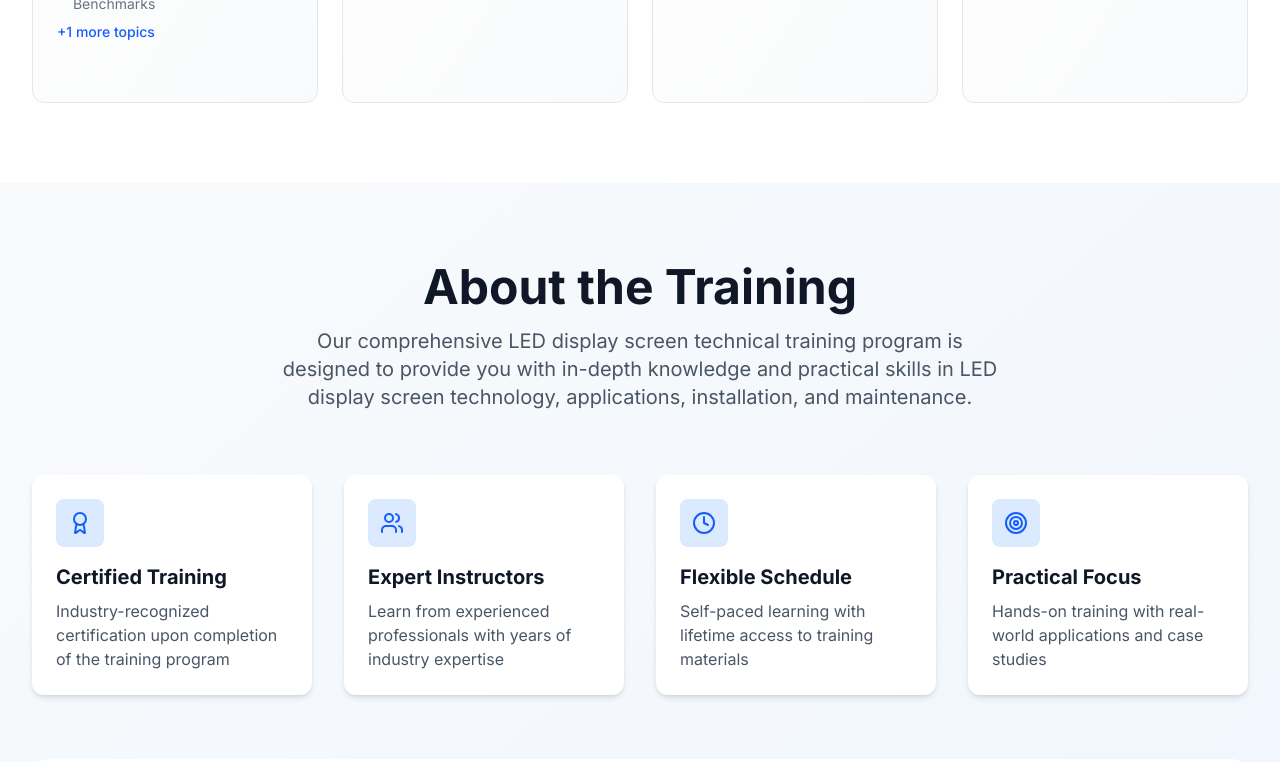
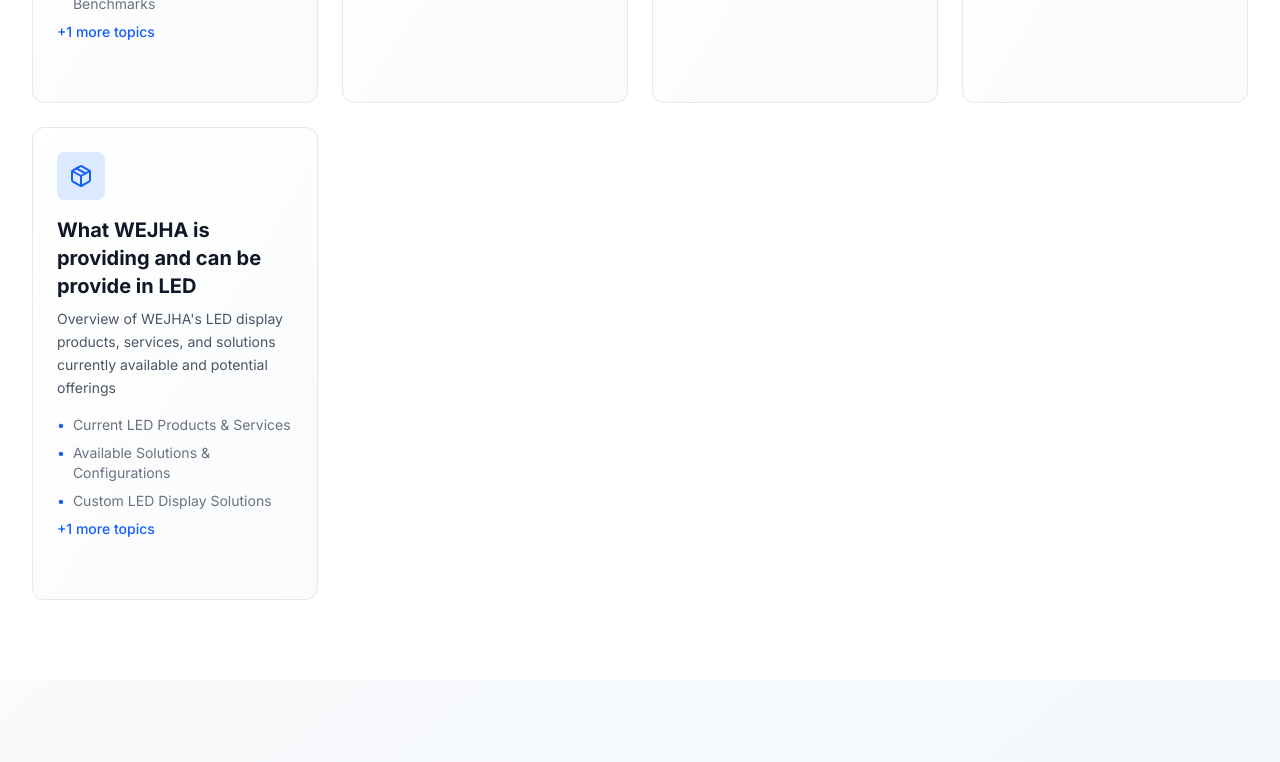
Before and after one commit to jbshaik-code/led-screen, a Next.js app: page / in a window 1280 px wide. Shown: the part 1920-2682 px from the top of the page. Built offline with nearby package versions, Linux system fonts and the light colour scheme.

Commit message:
Add new training module: What WEJHA is providing and can be provide in LED

```diff
--- a/app/components/TrainingModules.tsx
+++ b/app/components/TrainingModules.tsx
@@ -11,6 +11,7 @@
   TrendingUp,
   Shield,
   BarChart,
+  Package,
   ChevronRight,
 } from "lucide-react";
 import ModuleDetail from "./ModuleDetail";
@@ -113,6 +114,18 @@
       "Industry Outlook & Predictions",
     ],
   },
+  {
+    icon: Package,
+    title: "What WEJHA is providing and can be provide in LED",
+    description:
+      "Overview of WEJHA's LED display products, services, and solutions currently available and potential offerings",
+    topics: [
+      "Current LED Products & Services",
+      "Available Solutions & Configurations",
+      "Custom LED Display Solutions",
+      "Future Product Roadmap",
+    ],
+  },
 ];
 
 export default function TrainingModules() {
```
